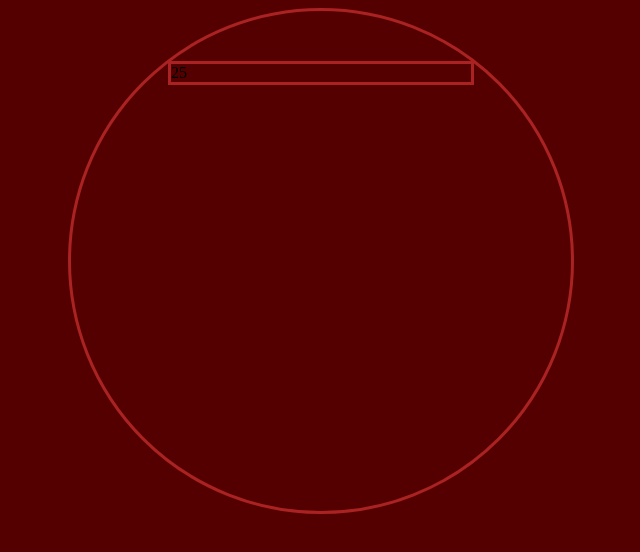
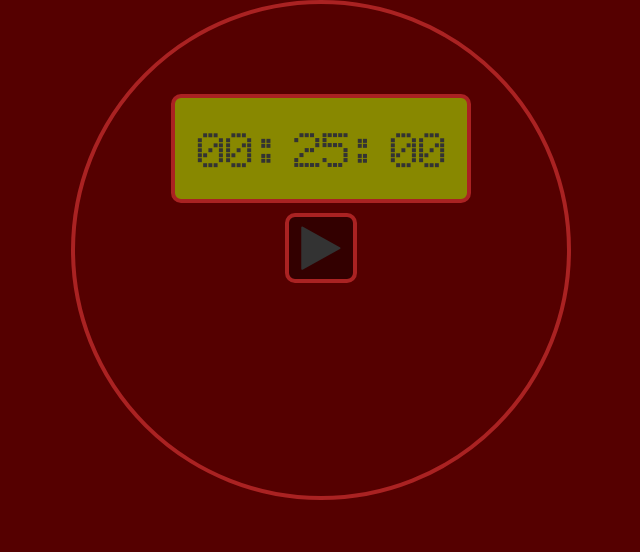
Before and after one commit to k-jahn/fccClock, a plain HTML site: page index.html in a window 1280 px wide. Shown: the whole page, without its empty margins (319-959 px from the left). Drawn offline with nearby package versions, Linux system fonts and the light colour scheme.

Commit message:
initial layout 2

```diff
--- a/index.html
+++ b/index.html
@@ -1,14 +1,17 @@
 <html>
 <header>
+  <link href="https://maxcdn.bootstrapcdn.com/bootstrap/3.3.7/css/bootstrap.min.css" rel="stylesheet" integrity="sha384-BVYiiSIFeK1dGmJRAkycuHAHRg32OmUcww7on3RYdg4Va+PmSTsz/K68vbdEjh4u" crossorigin="anonymous">
+  <link href="https://maxcdn.bootstrapcdn.com/font-awesome/4.7.0/css/font-awesome.min.css" rel="stylesheet" integrity="sha384-wvfXpqpZZVQGK6TAh5PVlGOfQNHSoD2xbE+QkPxCAFlNEevoEH3Sl0sibVcOQVnN" crossorigin="anonymous">
   <link rel="stylesheet" type="text/css" href="style.css">
 </header>
 <body>
   <div class="orangeBorder timerBox">
     <div class="orangeBorder clockFace">
-      25
+      00 : 25 : 00
     </div>
-
-
+    <div class="row" style="text-align: center">
+      <button class="btn orangeBorder startPause"><i class="fa fa-play"></i></button>
+    </div>
   </div>
 </body>
 <footer>
--- a/script.js
+++ b/script.js
@@ -0,0 +1,6 @@
+//on DOM load
+$(function{
+
+
+
+})
--- a/style.css
+++ b/style.css
@@ -1,10 +1,16 @@
+@font-face {
+  font-family: zeroOneDigit;
+  src: url(01digit.ttf);
+}
+
 body {
   background-color: #500;
 }
 .orangeBorder {
   border-style: solid;
-  border-width: 3px;
+  border-width: 4px;
   border-color: #a22;
+  border-radius: 10px;
 }
 div.timerBox {
   width: 500px;
@@ -14,6 +20,14 @@ div.timerBox {
 }
 div.clockFace {
   width: 300px;
-  margin: 50px auto 10px auto;
-
+  margin: 90px auto 10px auto;
+  padding: 15px;
+  background: #880;
+  font-family: zeroOneDigit;
+  text-align: center;
+  font-size: 50px;
 }
+button.startPause {
+  font-size: 50px;
+  background: #300;
+}
```
